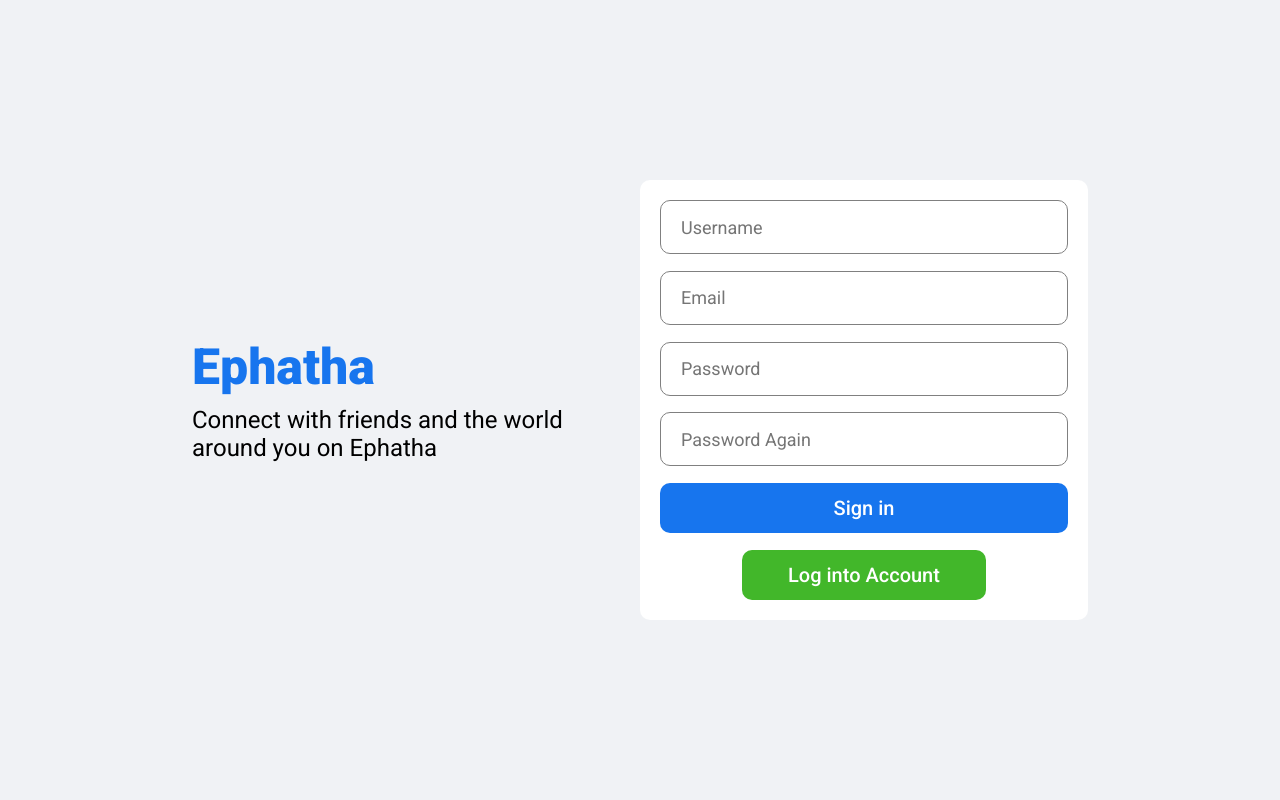
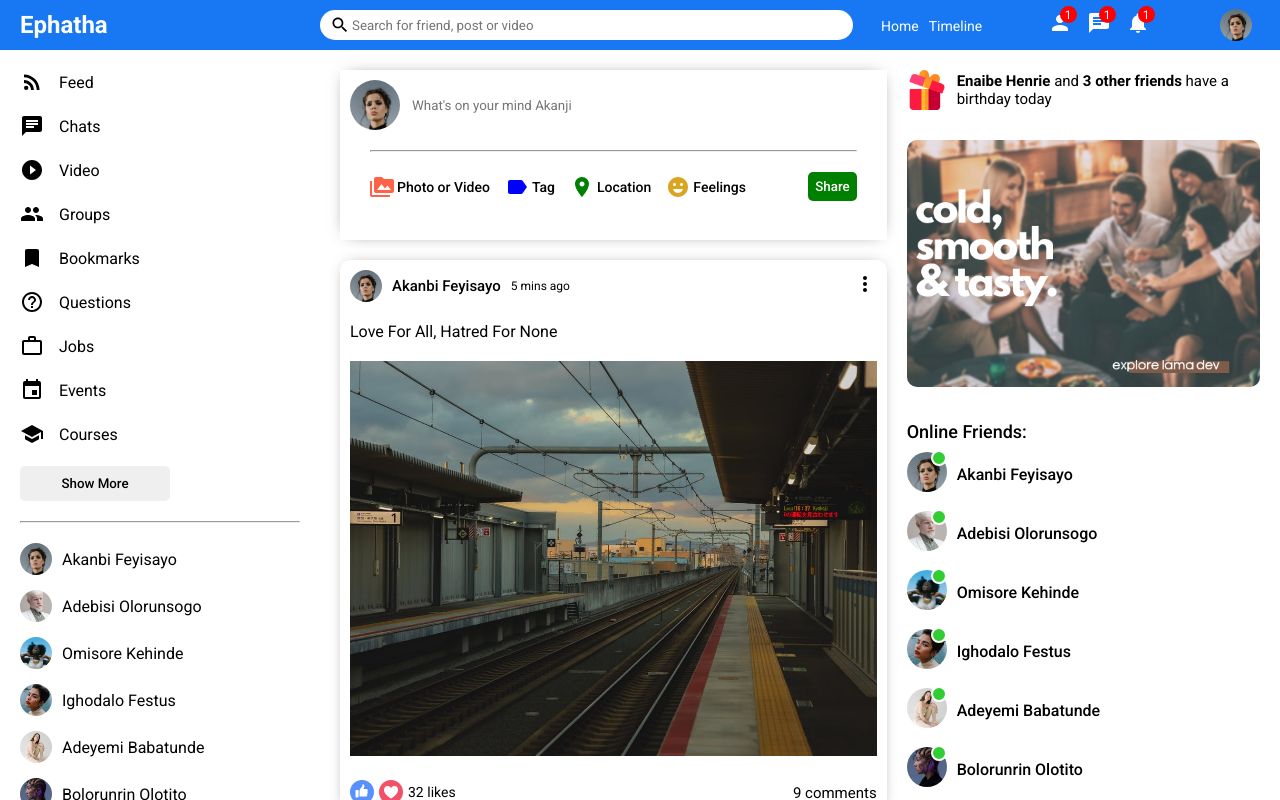
Before and after one commit to arabog/socialPrac, a React (Create React App) app in the folder clientPrac/: page / in a window 1280 px wide. Shown: the top 800 px of the page. Built offline with nearby package versions, Linux system fonts and the light colour scheme.

Commit message:
frontend done

```diff
--- a/clientPrac/src/App.js
+++ b/clientPrac/src/App.js
@@ -1,10 +1,12 @@
+import Home from "./pages/home/Home"
+// import Profile from "./pages/profile/Profile"
 // import Login from "./pages/login/Login"
-import Register from "./pages/register/Register";
+// import Register from "./pages/register/Register";
 
 function App() {
 	return (
 		<div>
-			<Register  />
+			<Home  />
 		</div>
 	);
 }
--- a/clientPrac/src/components/homeCom/rightbar/Rightbar.jsx
+++ b/clientPrac/src/components/homeCom/rightbar/Rightbar.jsx
@@ -1,35 +1,35 @@
 import "./rightbar.css"
-// import { Users } from "../../../dummyApi"
-// import Online from "../rightbar/online/Online"
+import { Users } from "../../../dummyApi"
+import Online from "../rightbar/online/Online"
 
 export default function Rightbar( { profile }) {
 
-          // const HomeRightbar = () => {
+          const HomeRightbar = () => {
 
-          //           return (
-          //                     <>
-          //                               <div className="birthdayContainer">
-          //                                         <img src="assets/gift.png" alt="" className="birthdayImg" />
+                    return (
+                              <>
+                                        <div className="birthdayContainer">
+                                                  <img src="assets/gift.png" alt="" className="birthdayImg" />
 
-          //                                         <span className="birthdayText">
-          //                                                   <b>Enaibe Henrie</b> and <b>3 other friends</b> have a birthday today
-          //                                         </span>
-          //                               </div>
+                                                  <span className="birthdayText">
+                                                            <b>Enaibe Henrie</b> and <b>3 other friends</b> have a birthday today
+                                                  </span>
+                                        </div>
 
-          //                               <img src="assets/ad.png" alt="" className="rightbarAd" />
+                                        <img src="assets/ad.png" alt="" className="rightbarAd" />
 
-          //                               <h4 className="rightbarTitle">Online Friends:</h4>
+                                        <h4 className="rightbarTitle">Online Friends:</h4>
 
-          //                               <ul className="rightbarFriendList">
-          //                                         {
-          //                                                   Users.map(user => (
-          //                                                             <Online  user ={user} key={user.id} />
-          //                                                   ))
-          //                                         }
-          //                               </ul>
-          //                     </>
-          //           )
-          // }
+                                        <ul className="rightbarFriendList">
+                                                  {
+                                                            Users.map(user => (
+                                                                      <Online  user ={user} key={user.id} />
+                                                            ))
+                                                  }
+                                        </ul>
+                              </>
+                    )
+          }
 
           const ProfileRightbar = () => {
 
@@ -95,7 +95,7 @@
           return (
                     <div className="rightbar">
                               <div className="rightbarWrapper">
-                                        <ProfileRightbar />
+                                        { profile ? <ProfileRightbar /> : <HomeRightbar /> }
 
                               </div>
                     </div>
```
